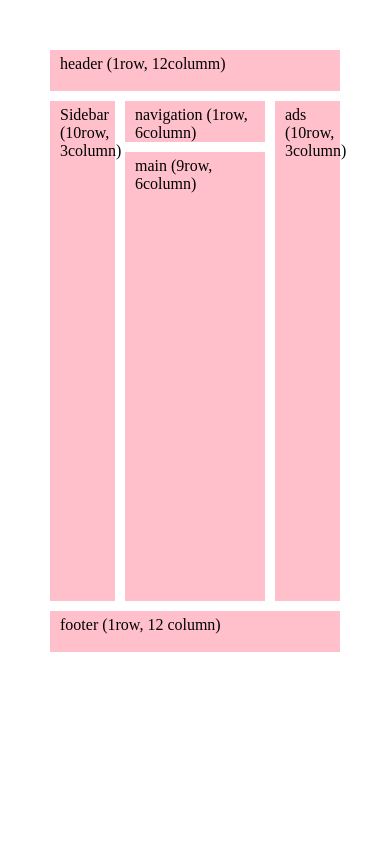
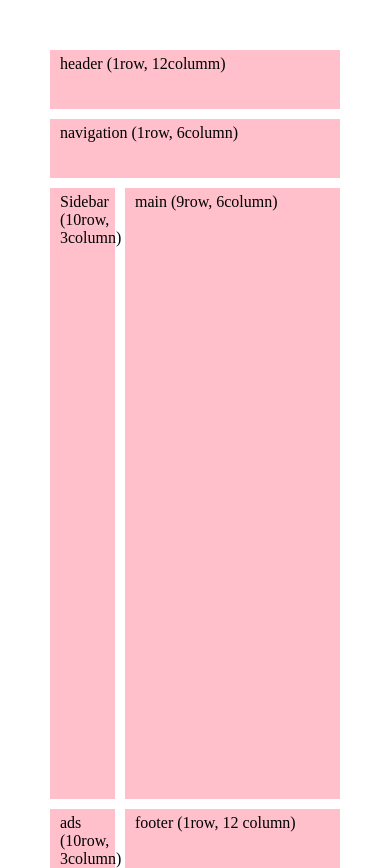
Before and after one commit to TAWSEEFSHAMIM/WEBdev-Projects, a plain HTML site: page html(grid).html in a window 390 px wide. Before the commit the page ends 844 px from the top, so only its background shows below. Drawn offline with Linux system fonts and the light colour scheme.

Commit message:
18-01-24

```diff
--- a/css(grid).css
+++ b/css(grid).css
@@ -35,3 +35,24 @@ body{
 #f{
     grid-column: 1/span 12;
 }
+@media(max-width:720px){
+    #c{
+        grid-column: 1/span 12;
+        grid-row: inherit;
+    }
+    #b{
+        grid-row: 3/span 9;
+        grid-column: 1/span 3;
+    }
+    #d{
+        grid-column: 1/span 3;
+        grid-row:12 ;
+    }
+    #e{
+        grid-row: 3/span 9;
+        grid-column: 4/span 9;
+    }
+    #f{
+        grid-column: 4/span 9;
+    }
+}
```
